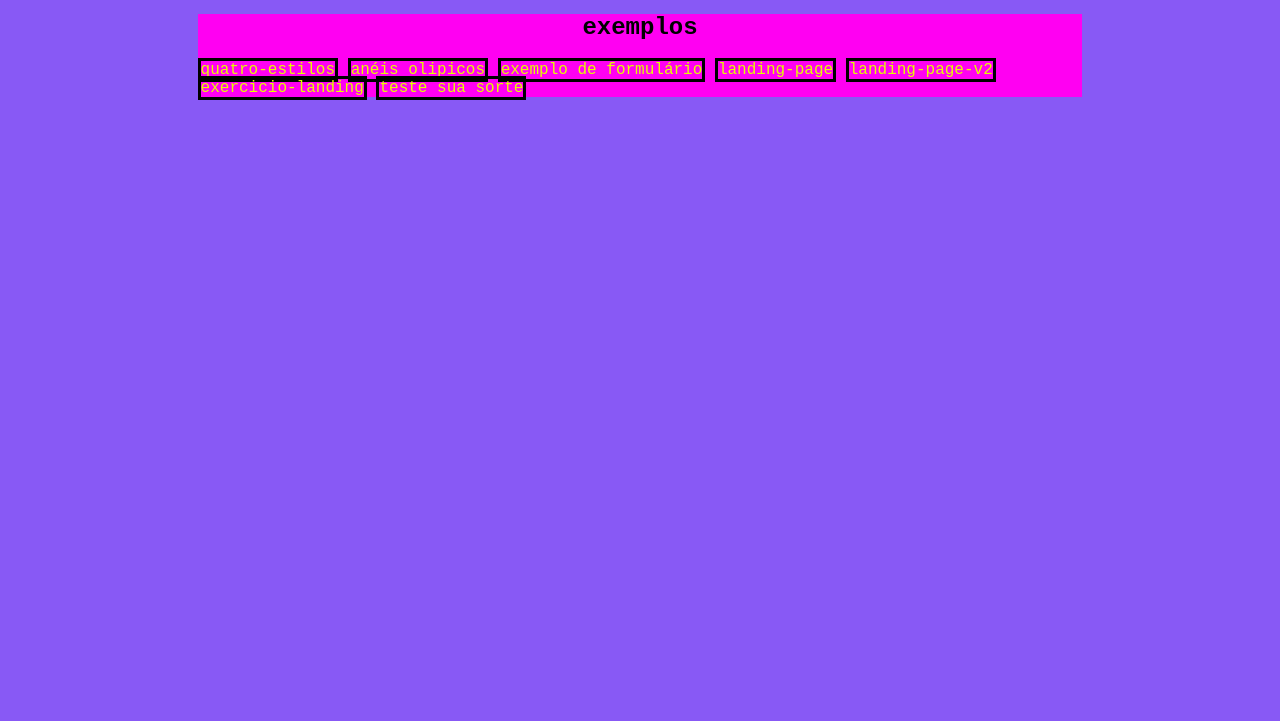
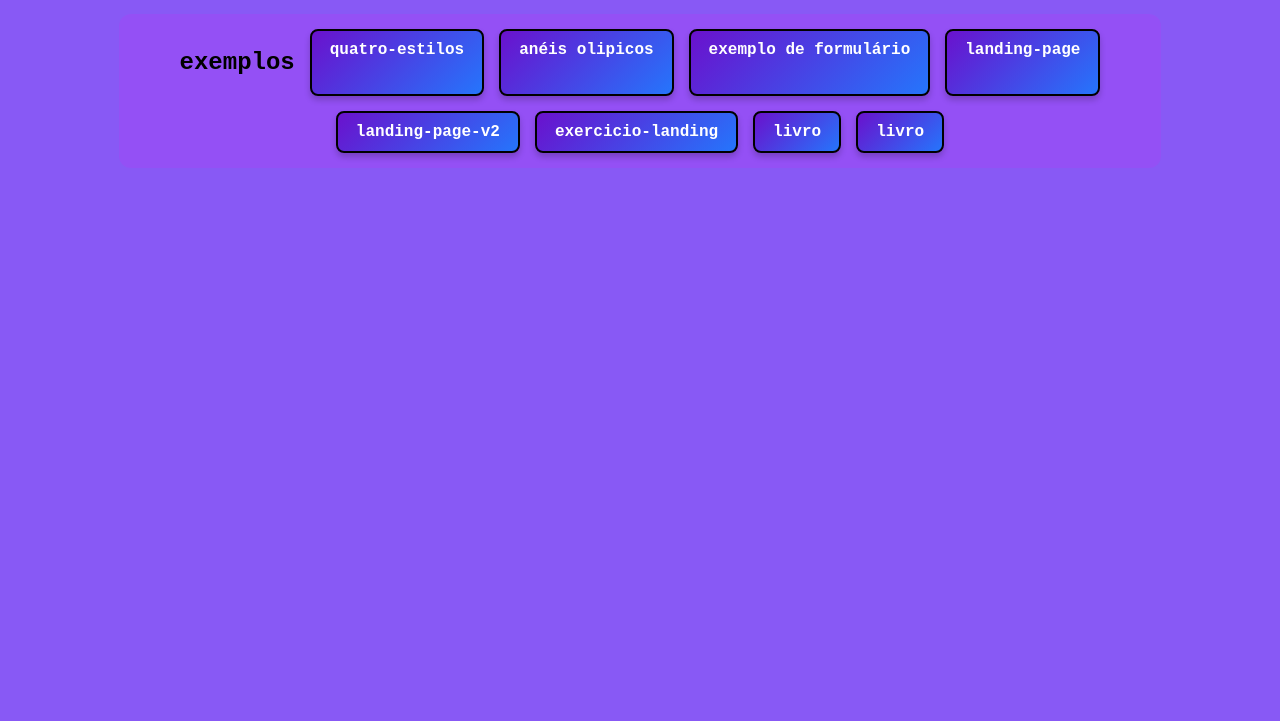
Before and after one commit to mateussilva3311/qua207082-1, a plain HTML site: page index.html in a window 1280 px wide. Shown: the part 79-800 px from the top of the page. Drawn offline with Linux system fonts and the light colour scheme.

Commit message:
aula 2025 09 05: mundanças no principal

```diff
--- a/index.html
+++ b/index.html
@@ -18,28 +18,44 @@
         padding: 5px;
     }
     #exemplos{
-        background-color: rgb(255, 0, 242);
-        width: 70%;
-        margin: auto;
+        background-color: rgba(255, 0, 242,0.1);
+        width: 80%;
+        margin: 20px auto;
+        padding: 15px;
+        display: flex;
+        flex-wrap: wrap;
+        justify-content: center;
+        gap: 15px;
+        border-radius: 12px;
 
+    }
+
+    #exemplos a {
+        background-size: 200% 200%;
+        border: solid black 2px;
+        display: inline-block;
+        padding: 10px 18px;
+        background: linear-gradient(135deg, #6a11cd, #2575fc);
+        color: white;
+        text-decoration: none;
+        font-weight: bold;
+        border-radius: 8px;
+        box-shadow: 0px 4px 6px rgba(0,0,0,0.2);
+        transition: all 0.3s ease;
+    }
+
+    #exemplos a:hover {
+        background: linear-gradient(135deg, #2575fc, #6a11cd);
+        transform: scale(1.05);
+        box-shadow: 0px 0px 15px #2575fc, 0px 0px 30px #6a11cd;
     }
 
     h2{
          text-align: center;
 
     }
-    a{
-        color: rgb(229, 255, 0);
-        border: 3px solid black;
-        text-decoration-line: none;
-        text-align: center;
-    }
-    a:hover{
-        background-color: blueviolet;
-        color: greenyellow ;
-        box-shadow: 3px 5px ;
 
-    }
+
 </style>
 <body>
     <h1>Curso Desenvolvrdor de Front-end</h1>
@@ -52,7 +68,8 @@
     <a href="./exemplos/landing-page.html"> landing-page</a>
     <a href="./exemplos/landing-page-v2.html"> landing-page-v2</a>
     <a href="./exercicio-landing-page.html"> exercicio-landing</a>
-    <a href="./livrojs/cap04/desafio.html"> teste sua sorte</a>
+    <a href="./livrojs/livrojs.html"> livro</a>
+    <a href="./livrojs/cap04/desafio.html"> livro</a>
 
 </div>
 
```
Also changed, not shown: livrojs/livrojs.html (added, +72 -0 lines).
